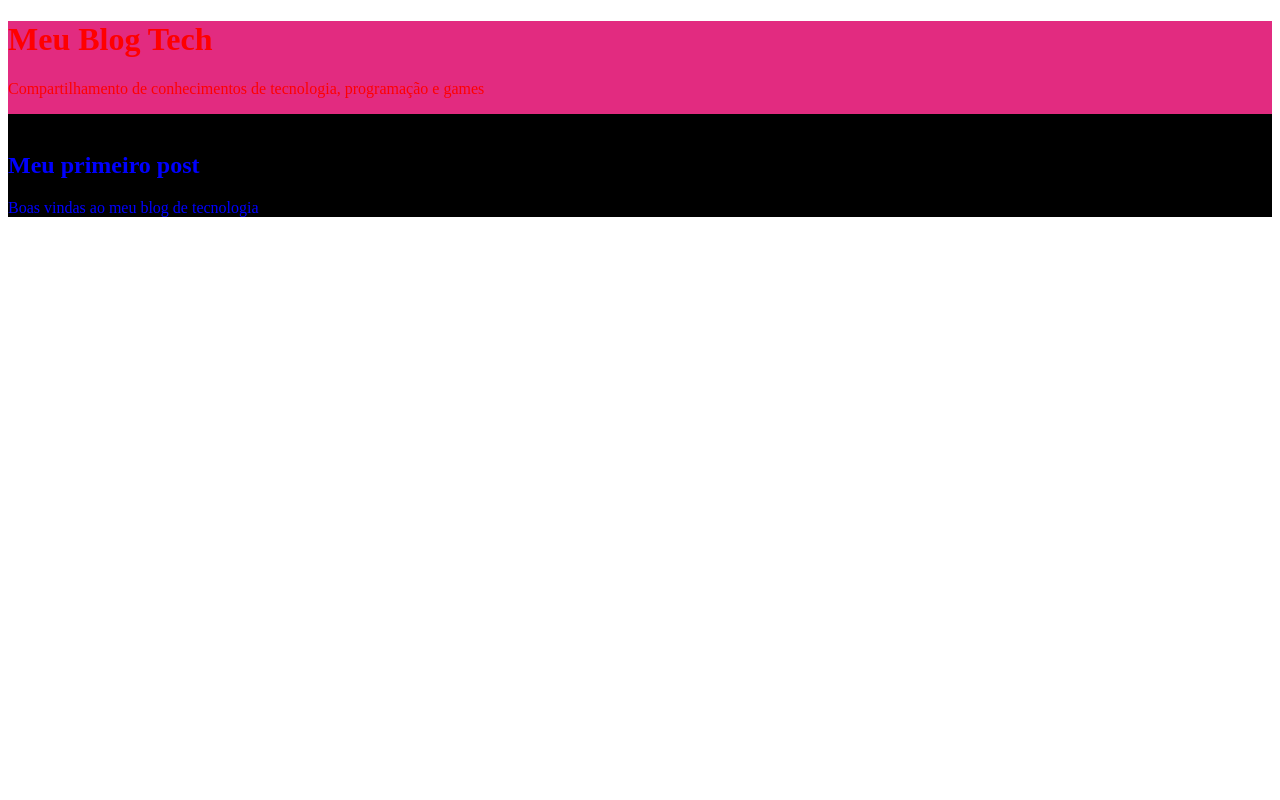
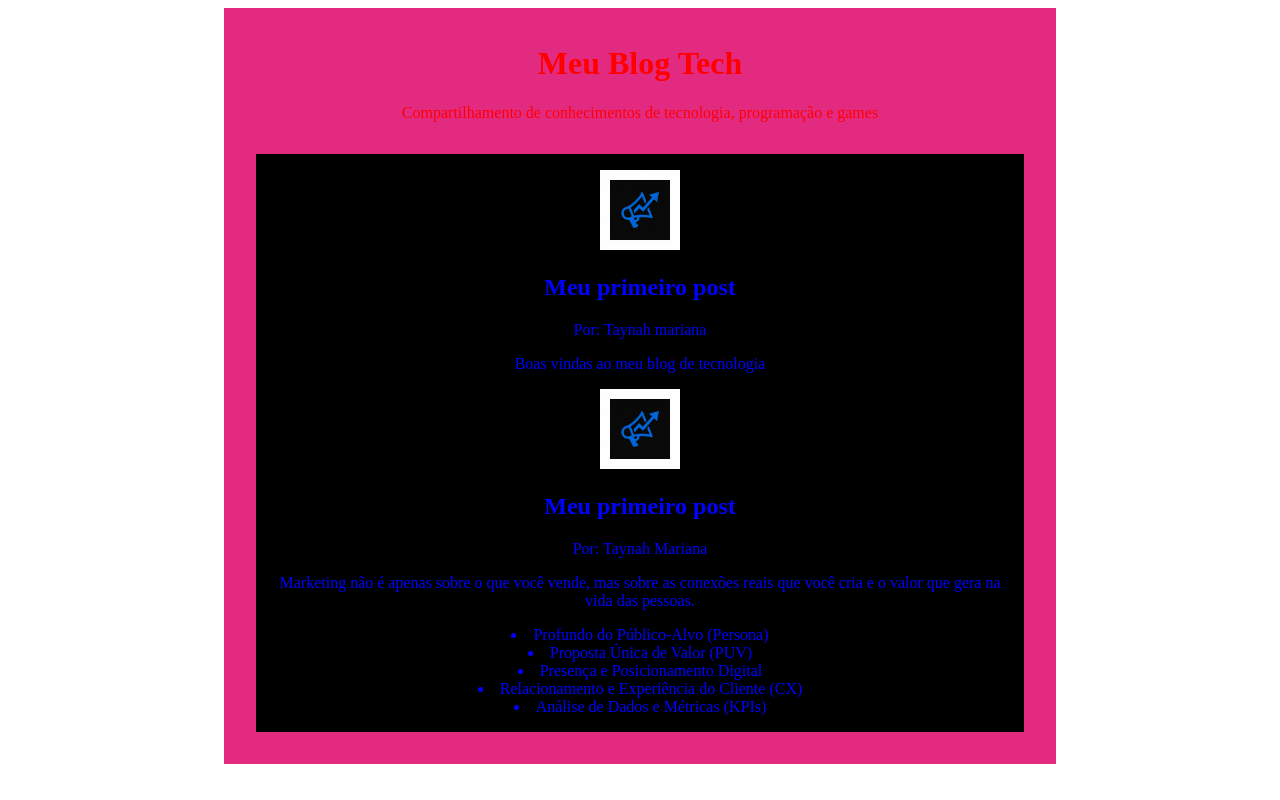
Before and after one commit to taynahrinaldi-dot/imagem-blog-taynah-2026-1b, a plain HTML site: page index.html in a window 1280 px wide. Drawn offline with Linux system fonts and the light colour scheme.

Commit message:
Update index.html

```diff
--- a/index.html
+++ b/index.html
@@ -3,17 +3,25 @@
 <head>
     <meta charset="UTF-8">
     <meta name="viewport" content="width=device-width, initial-scale=1.0">
-    <title>Meu Blog Tech</title>
+    <title>Meu Blog Teach</title>
     <style>
         header{
             background-color: rgb(226, 43, 128);
             color:red;
+            text-align: center;
+            max-width: 800px;
+            margin: 0 auto;
+            padding: 16px;
         }
         main{
            background-color: black;
-           color:blue
+           color:blue;
+           margin: 0 auto;
+           padding: 16px;
         }
         img{
+            width: 80px;
+            height: 80px;
 
         }
      </style>
@@ -21,12 +29,28 @@
 <body>
     <header>
         <h1>Meu Blog Tech</h1>
-        <p>Compartilhamento de conhecimentos de tecnologia, programação e games</p>
+        <p>Compartilhamento de conhecimentos de tecnologia, programação
+
+            e games</p>
 <header>
 <main>
-    <img src+"imagem-blog-png">
-    <h2>Meu primeiro post</h2>
-    <p>Boas vindas ao meu blog de tecnologia </p>
+    <article>
+        <img src="imagem-blog.png">
+        <h2>Meu primeiro post</h2>
+        <P>Por: Taynah mariana</P>
+        <p>Boas vindas ao meu blog de tecnologia </p>
+    </article>
+
+    <article>
+        <img src="imagem-blog.png">
+        <h2>Meu primeiro post</h2>
+        <p> Por: Taynah Mariana</p>
+        <p>Marketing não é apenas sobre o que você vende, mas sobre as conexões reais que você cria e o valor que gera na vida das pessoas.</p>
+         <li>Profundo do Público-Alvo (Persona)</li>
+         <li>Proposta Única de Valor (PUV)</li>
+         <li>Presença e Posicionamento Digital</li>
+         <li>Relacionamento e Experiência do Cliente (CX)</li>
+         <li>Análise de Dados e Métricas (KPIs)</li>
     </main>
 </body>
 </html>
```
